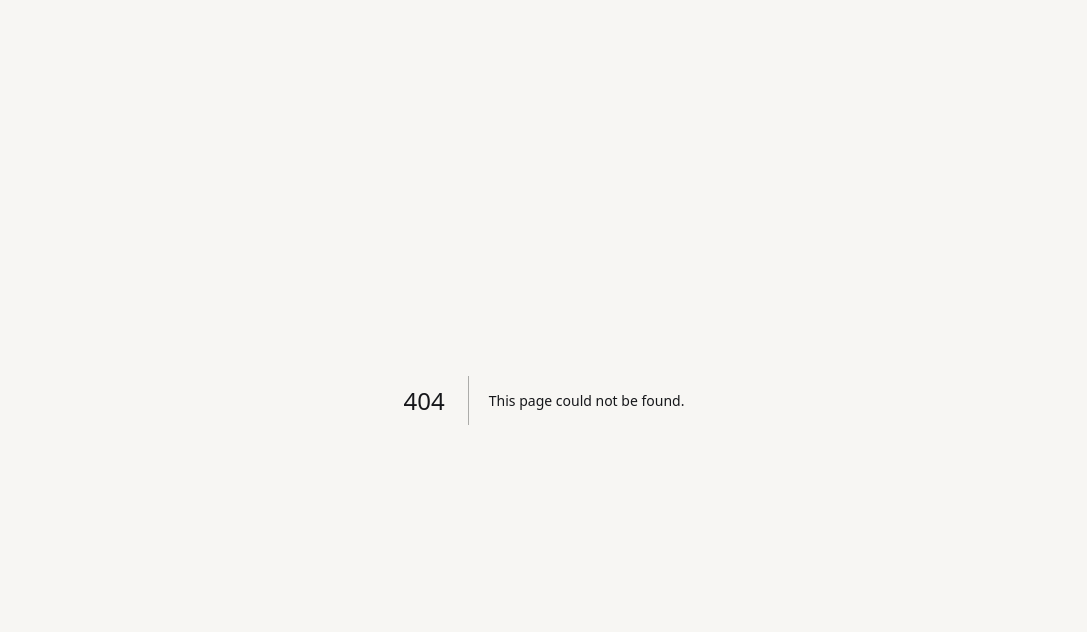
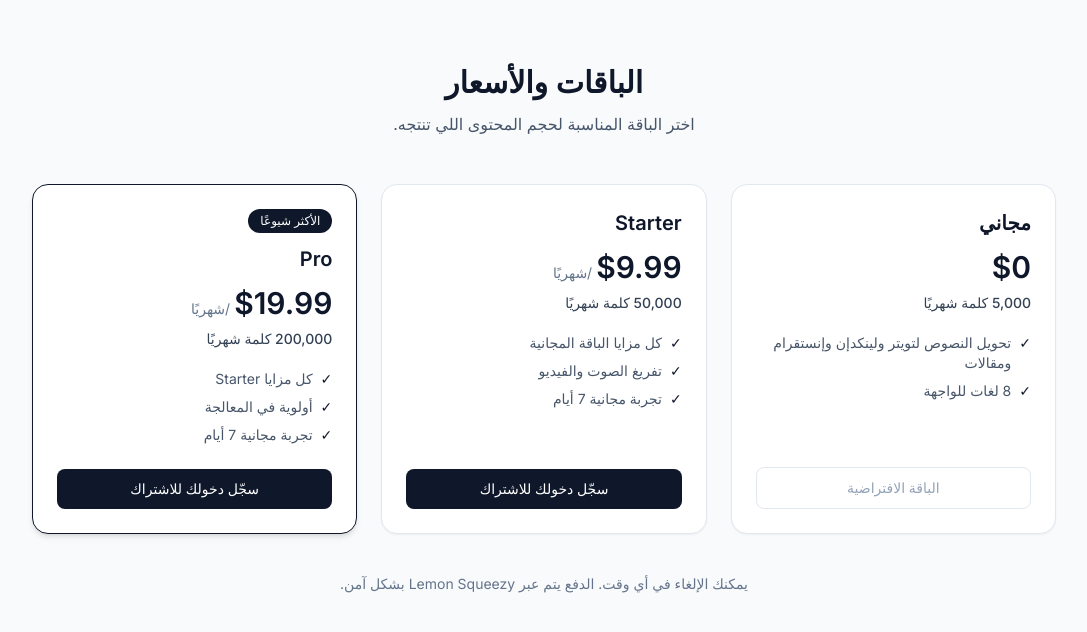
Before and after one commit to hassanalkhalaf/ai-content-repurposer, a Next.js app: page /pricing in a window 1280 px wide. Before the commit this address had no page. Shown: the top 632 px of the page, without its empty margins (96-1183 px from the left). Built offline with nearby package versions, Linux system fonts and the light colour scheme; no server answers.

Commit message:
Create page.tsx

```diff
--- /dev/null
+++ b/app/pricing/page.tsx
@@ -0,0 +1,186 @@
+"use client";
+
+import { useEffect, useState } from "react";
+import { useRouter } from "next/navigation";
+import { createSupabaseBrowserClient } from "@/lib/supabase-browser";
+
+const CHECKOUT_URLS = {
+  // Starter — $9.99/month
+  starter:
+    "https://repurposerapp.lemonsqueezy.com/checkout/buy/5addba39-035b-4580-9584-c1a33fe57f0e",
+  // Pro — $19.99/month
+  pro:
+    "https://repurposerapp.lemonsqueezy.com/checkout/buy/610175fa-d9c2-47cd-a437-4491bbe026c7",
+};
+
+const PLANS = [
+  {
+    key: "free" as const,
+    name: "مجاني",
+    price: "$0",
+    words: "5,000 كلمة شهريًا",
+    features: [
+      "تحويل النصوص لتويتر ولينكدإن وإنستقرام ومقالات",
+      "8 لغات للواجهة",
+    ],
+  },
+  {
+    key: "starter" as const,
+    name: "Starter",
+    price: "$9.99",
+    words: "50,000 كلمة شهريًا",
+    features: [
+      "كل مزايا الباقة المجانية",
+      "تفريغ الصوت والفيديو",
+      "تجربة مجانية 7 أيام",
+    ],
+  },
+  {
+    key: "pro" as const,
+    name: "Pro",
+    price: "$19.99",
+    words: "200,000 كلمة شهريًا",
+    features: ["كل مزايا Starter", "أولوية في المعالجة", "تجربة مجانية 7 أيام"],
+    highlighted: true,
+  },
+];
+
+export default function PricingPage() {
+  const router = useRouter();
+  const supabase = createSupabaseBrowserClient();
+
+  const [userId, setUserId] = useState<string | null>(null);
+  const [userEmail, setUserEmail] = useState<string | null>(null);
+  const [currentTier, setCurrentTier] = useState<string | null>(null);
+  const [ready, setReady] = useState(false);
+
+  useEffect(() => {
+    async function load() {
+      const {
+        data: { user },
+      } = await supabase.auth.getUser();
+
+      if (user) {
+        setUserId(user.id);
+        setUserEmail(user.email ?? null);
+
+        const { data: profile } = await supabase
+          .from("profiles")
+          .select("subscription_tier")
+          .eq("id", user.id)
+          .single();
+
+        if (profile) setCurrentTier(profile.subscription_tier);
+      }
+      setReady(true);
+    }
+    load();
+  }, [supabase]);
+
+  function handleSubscribe(planKey: "starter" | "pro") {
+    if (!userId) {
+      router.push("/login");
+      return;
+    }
+
+    const url = new URL(CHECKOUT_URLS[planKey]);
+    url.searchParams.set("checkout[custom][user_id]", userId);
+    if (userEmail) url.searchParams.set("checkout[email]", userEmail);
+
+    window.location.href = url.toString();
+  }
+
+  return (
+    <main dir="rtl" className="min-h-screen bg-slate-50 px-4 py-16">
+      <div className="mx-auto max-w-5xl">
+        <h1 className="text-center text-3xl font-bold text-slate-900">
+          الباقات والأسعار
+        </h1>
+        <p className="mt-3 text-center text-slate-600">
+          اختر الباقة المناسبة لحجم المحتوى اللي تنتجه.
+        </p>
+
+        <div className="mt-12 grid gap-6 md:grid-cols-3">
+          {PLANS.map((plan) => {
+            const isCurrent = currentTier === plan.key;
+
+            return (
+              <div
+                key={plan.key}
+                className={`flex flex-col rounded-2xl border bg-white p-6 ${
+                  plan.highlighted
+                    ? "border-slate-900 shadow-md"
+                    : "border-slate-200 shadow-sm"
+                }`}
+              >
+                {plan.highlighted && (
+                  <span className="mb-3 self-start rounded-full bg-slate-900 px-3 py-1 text-xs font-medium text-white">
+                    الأكثر شيوعًا
+                  </span>
+                )}
+
+                <h2 className="text-xl font-bold text-slate-900">{plan.name}</h2>
+
+                <div className="mt-3 flex items-baseline gap-1">
+                  <span className="text-3xl font-bold text-slate-900">
+                    {plan.price}
+                  </span>
+                  {plan.key !== "free" && (
+                    <span className="text-sm text-slate-500">/شهريًا</span>
+                  )}
+                </div>
+
+                <p className="mt-2 text-sm font-medium text-slate-700">
+                  {plan.words}
+                </p>
+
+                <ul className="mt-5 flex-1 space-y-2">
+                  {plan.features.map((f) => (
+                    <li key={f} className="flex gap-2 text-sm text-slate-600">
+                      <span className="text-slate-900">✓</span>
+                      <span>{f}</span>
+                    </li>
+                  ))}
+                </ul>
+
+                <div className="mt-6">
+                  {plan.key === "free" ? (
+                    <button
+                      disabled
+                      className="w-full rounded-lg border border-slate-200 px-4 py-2.5 text-sm font-medium text-slate-400"
+                    >
+                      {isCurrent ? "باقتك الحالية" : "الباقة الافتراضية"}
+                    </button>
+                  ) : isCurrent ? (
+                    <button
+                      disabled
+                      className="w-full rounded-lg bg-green-50 px-4 py-2.5 text-sm font-medium text-green-700"
+                    >
+                      باقتك الحالية
+                    </button>
+                  ) : (
+                    <button
+                      onClick={() => handleSubscribe(plan.key)}
+                      disabled={!ready}
+                      className="w-full rounded-lg bg-slate-900 px-4 py-2.5 text-sm font-medium text-white transition hover:bg-slate-800 disabled:opacity-50"
+                    >
+                      {!ready
+                        ? "..."
+                        : userId
+                        ? "اشترك الآن"
+                        : "سجّل دخولك للاشتراك"}
+                    </button>
+                  )}
+                </div>
+              </div>
+            );
+          })}
+        </div>
+
+        <p className="mt-10 text-center text-sm text-slate-500">
+          يمكنك الإلغاء في أي وقت. الدفع يتم عبر Lemon Squeezy بشكل آمن.
+        </p>
+      </div>
+    </main>
+  );
+}
```
